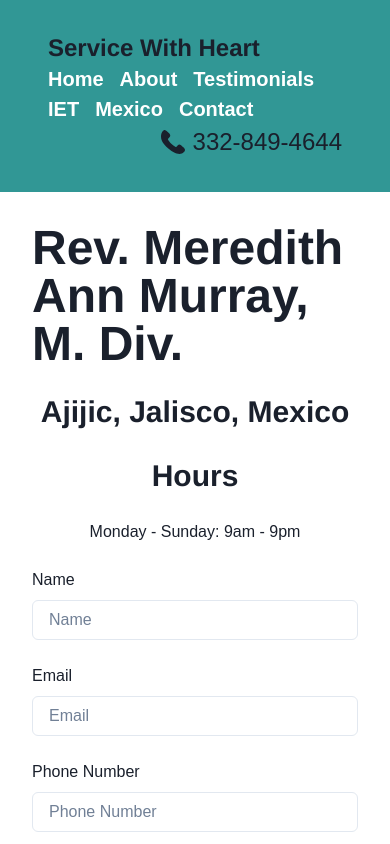
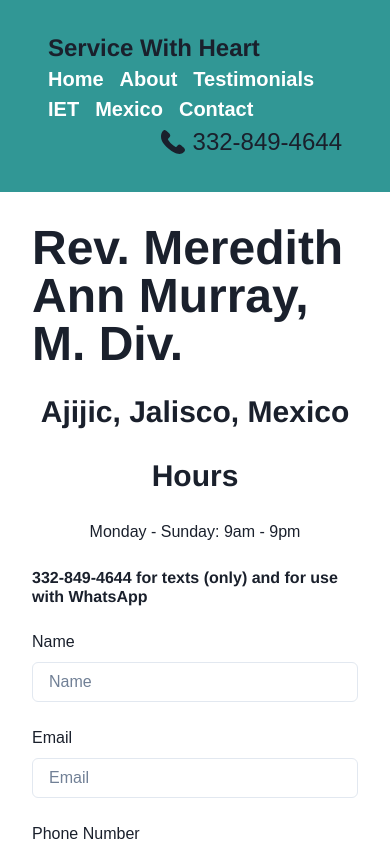
Before and after one commit to tmorse01/service-with-heart, a React (Vite) app: page /contact in a window 390 px wide. Shown: the top 844 px of the page. Built offline with nearby package versions, Linux system fonts and the light colour scheme.

Commit message:
added phone number to contact page

```diff
--- a/src/components/pages/Contact.jsx
+++ b/src/components/pages/Contact.jsx
@@ -58,6 +58,9 @@ const Contact = () => {
           Hours
         </Heading>
         <Text>Monday - Sunday: 9am - 9pm</Text>
+        <Heading as="h5" size="sm">
+          332-849-4644 for texts (only) and for use with WhatsApp
+        </Heading>
         <Box width={{ base: "100%", lg: "400px" }}>
           <Formik
             initialValues={initialValues}
```
